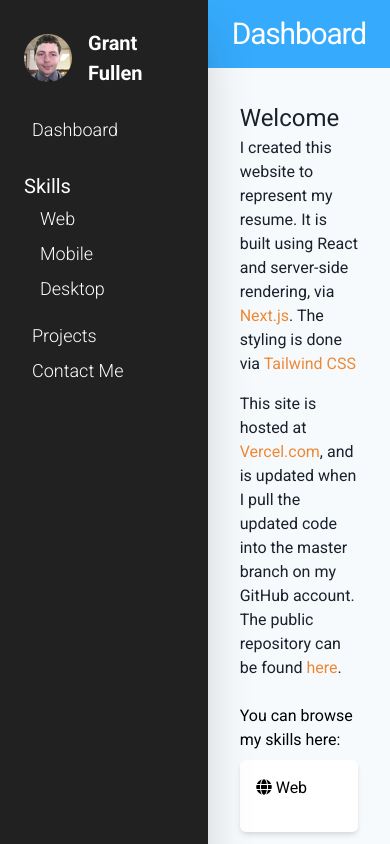
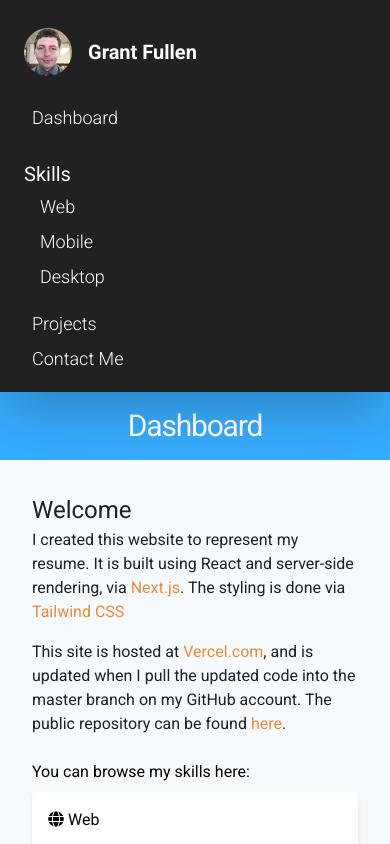
Before and after one commit to grant1842/resume, a Next.js app: page / in a window 390 px wide. Shown: the top 844 px of the page. Built offline with nearby package versions, Linux system fonts and the light colour scheme.

Commit message:
forgot changes

```diff
--- a/components/layout.tsx
+++ b/components/layout.tsx
@@ -29,7 +29,7 @@
                         {headChildren}
                     </Head>
                     <div className='flex-1 flex flex-col'>
-                        <div className='flex-1 flex'>
+                        <div className='flex-1 flex flex-col md:flex-row'>
                             {router.isFallback ? (
                                 <p>Loading…</p>
                             ) : (
```
